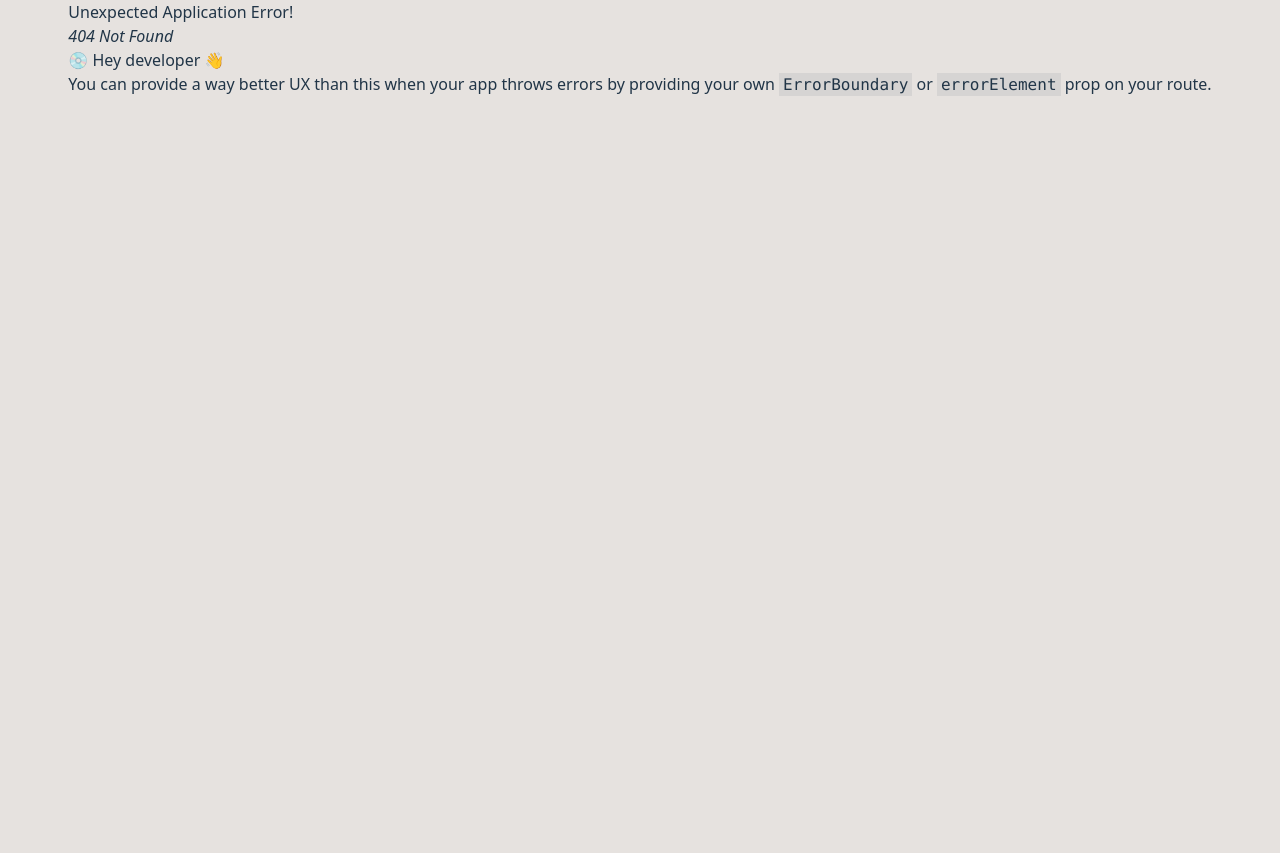
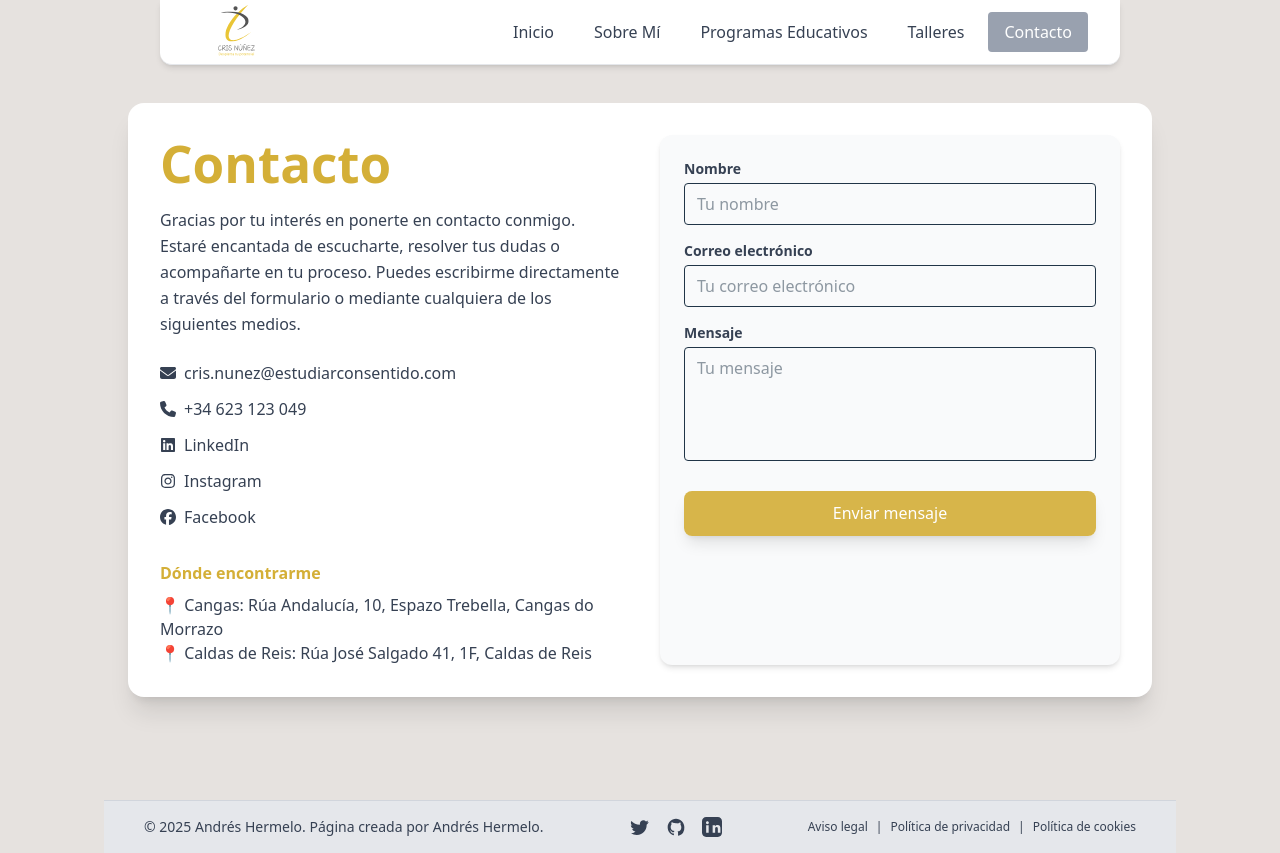
Before and after one commit to atxoupi/proxecto-front, a React (Vite) app in the folder proxecto-front/: page /contacto in a window 1280 px wide. Before the commit this address had no page. Before the commit the page ends 800 px from the top, so only its background shows below. Built offline with nearby package versions, Linux system fonts and the light colour scheme.

Commit message:
Add new contact page

```diff
--- a/proxecto-front/src/main.jsx
+++ b/proxecto-front/src/main.jsx
@@ -12,6 +12,7 @@ import LoginPage from "./pages/login/index.jsx";
 import TalleresPage from "./pages/talleres/index.jsx";
 import EcsPage from "./pages/ecs/index.jsx";
 import AdminPage from "./pages/admin/index.jsx";
+import ContactPage from "./pages/contact/index.jsx";
 import ProtectedRoute from "./components/protectedRoute.jsx";
 
 const container = document.getElementById("root");
@@ -29,6 +30,7 @@ if (container) {
         { path: "login", element: <LoginPage /> },
         { path: "talleres", element: <TalleresPage /> },
         { path: "ecs", element: <EcsPage /> },
+        { path: "contacto", element: <ContactPage /> },
         {
           element: <ProtectedRoute />,
           children: [{ path: "admin", element: <AdminPage /> }],
--- /dev/null
+++ b/proxecto-front/src/pages/contact/index.jsx
@@ -0,0 +1,105 @@
+import { motion } from "framer-motion";
+import { FaLinkedin, FaInstagram, FaFacebook, FaEnvelope, FaPhone } from "react-icons/fa6";
+
+const ContactPage = () => {
+  return (
+    <div className="min-h-screen flex items-center justify-center p-6">
+      <motion.div
+        initial={{ opacity: 0, scale: 0.95 }}
+        animate={{ opacity: 1, scale: 1 }}
+        transition={{ duration: 0.4 }}
+        className="bg-white w-full max-w-5xl rounded-2xl shadow-xl p-8 grid grid-cols-1 md:grid-cols-2 gap-10"
+      >
+        <div className="flex flex-col justify-between">
+          <div>
+            <h1 className="text-3xl font-bold text-[#d4af37] mb-4">
+              Contacto
+            </h1>
+
+            <p className="text-gray-700 mb-6 leading-relaxed">
+              Gracias por tu interés en ponerte en contacto conmigo.
+              Estaré encantada de escucharte, resolver tus dudas o acompañarte
+              en tu proceso. Puedes escribirme directamente a través del
+              formulario o mediante cualquiera de los siguientes medios.
+            </p>
+            <div className="space-y-3 text-gray-700">
+              <a href="mailto:cris.nunez@estudiarconsentido.com" className="flex items-center gap-2 hover:text-[#d4af37] transition">
+                <FaEnvelope /> cris.nunez@estudiarconsentido.com
+              </a>
+
+              <a href="tel:+34623123049" className="flex items-center gap-2 hover:text-[#d4af37] transition">
+                <FaPhone /> +34 623 123 049
+              </a>
+
+              <a href="https://www.linkedin.com/in/crisnuneztouceda/" target="_blank" className="flex items-center gap-2 hover:text-[#d4af37] transition">
+                <FaLinkedin /> LinkedIn
+              </a>
+
+              <a href="https://www.instagram.com/crisnuneztouceda/" target="_blank" className="flex items-center gap-2 hover:text-[#d4af37] transition">
+                <FaInstagram /> Instagram
+              </a>
+
+              <a href="https://www.facebook.com/cristina.nuneztouceda" target="_blank" className="flex items-center gap-2 hover:text-[#d4af37] transition">
+                <FaFacebook /> Facebook
+              </a>
+            </div>
+          </div>
+          <div className="mt-8 text-gray-700">
+            <h3 className="font-semibold mb-2 text-[#d4af37]">Dónde encontrarme</h3>
+            <p>📍 Cangas: Rúa Andalucía, 10, Espazo Trebella, Cangas do Morrazo</p>
+            <p>📍 Caldas de Reis: Rúa José Salgado 41, 1F, Caldas de Reis</p>
+          </div>
+        </div>
+
+        <motion.form
+          initial={{ opacity: 0, x: 40 }}
+          animate={{ opacity: 1, x: 0 }}
+          transition={{ duration: 0.4 }}
+          className="bg-gray-50 rounded-xl shadow-md p-6"
+        >
+          <div className="mb-4">
+            <label className="block text-sm font-bold mb-1 text-gray-700">
+              Nombre
+            </label>
+            <input
+              type="text"
+              placeholder="Tu nombre"
+              className="w-full border rounded px-3 py-2 focus:outline-none focus:ring-2 focus:ring-[#d4af37]"
+            />
+          </div>
+
+          <div className="mb-4">
+            <label className="block text-sm font-bold mb-1 text-gray-700">
+              Correo electrónico
+            </label>
+            <input
+              type="email"
+              placeholder="Tu correo electrónico"
+              className="w-full border rounded px-3 py-2 focus:outline-none focus:ring-2 focus:ring-[#d4af37]"
+            />
+          </div>
+
+          <div className="mb-6">
+            <label className="block text-sm font-bold mb-1 text-gray-700">
+              Mensaje
+            </label>
+            <textarea
+              rows="4"
+              placeholder="Tu mensaje"
+              className="w-full border rounded px-3 py-2 resize-none focus:outline-none focus:ring-2 focus:ring-[#d4af37]"
+            />
+          </div>
+
+          <button
+            type="submit"
+            className="w-full bg-[#d4af37]/90 hover:bg-[#d4af37] text-white font-bold py-2 px-4 rounded transition shadow-lg"
+          >
+            Enviar mensaje
+          </button>
+        </motion.form>
+      </motion.div>
+    </div>
+  );
+};
+
+export default ContactPage;
```
